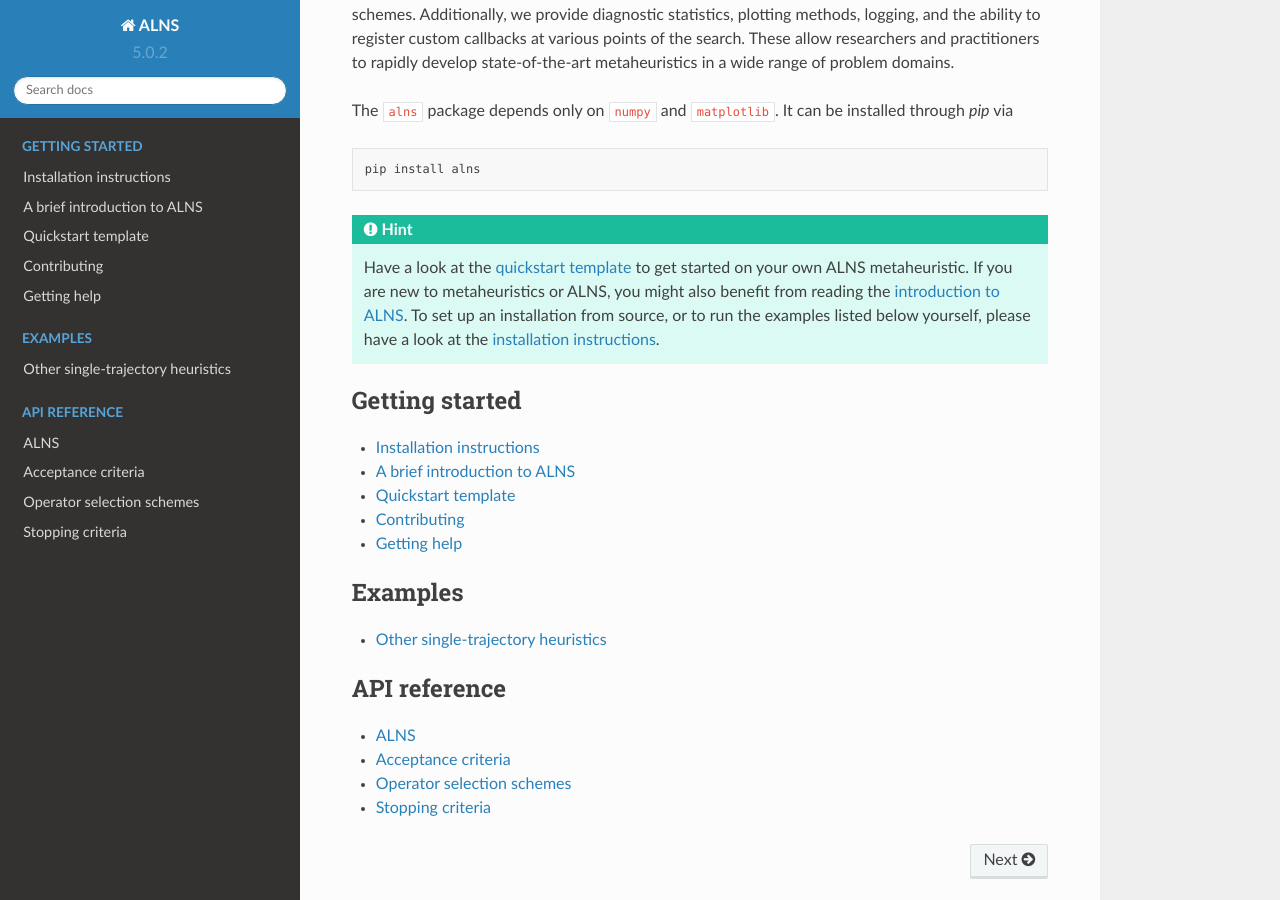
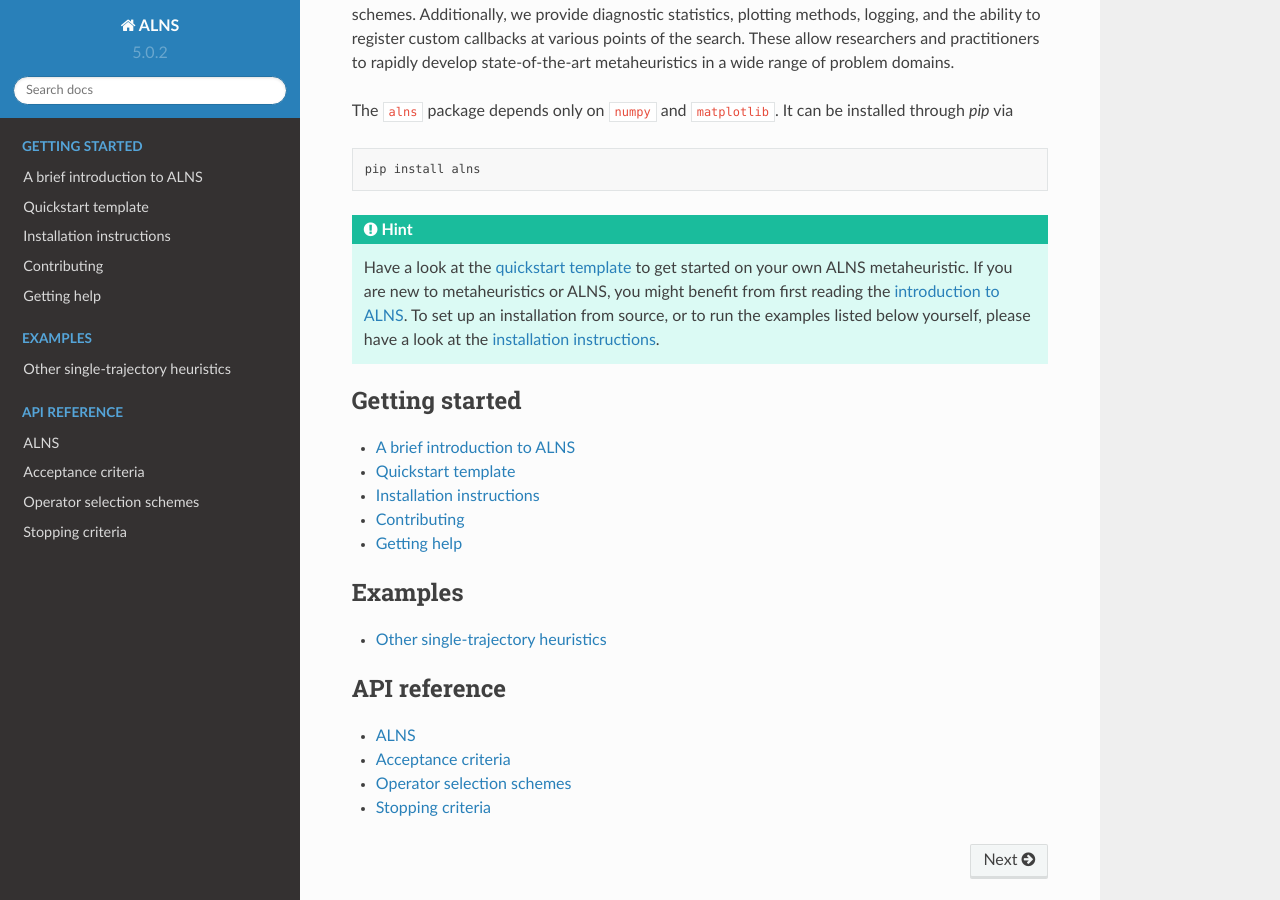
Before and after one commit to N-Wouda/ALNS, a Sphinx documentation site: the page built from docs/source/index.rst, in a window 1280 px wide and 900 px high, scrolled down 495 px. Built offline with Sphinx 7.4.7 and the Read the Docs theme 2.0.0, drawn with Linux system fonts in a browser that asks for light colours; pages that are not in the unit, such as notebooks, are missing from menus.

```diff
--- a/docs/source/index.rst
+++ b/docs/source/index.rst
@@ -25,16 +25,16 @@ It can be installed through *pip* via
 .. hint::
 
     Have a look at the :doc:`quickstart template <setup/template>` to get started on your own ALNS metaheuristic.
-    If you are new to metaheuristics or ALNS, you might also benefit from reading the :doc:`introduction to ALNS <setup/introduction_to_alns>`.
+    If you are new to metaheuristics or ALNS, you might benefit from first reading the :doc:`introduction to ALNS <setup/introduction_to_alns>`.
     To set up an installation from source, or to run the examples listed below yourself, please have a look at the :doc:`installation instructions <setup/installation>`.
 
 .. toctree::
    :maxdepth: 1
    :caption: Getting started
 
-   setup/installation
    setup/introduction_to_alns
    setup/template
+   setup/installation
    setup/contributing
    setup/getting_help
 
--- a/docs/source/setup/introduction_to_alns.rst
+++ b/docs/source/setup/introduction_to_alns.rst
@@ -51,7 +51,7 @@ In pseudocode, ALNS works as follows:
         **repeat** until stopping criteria is met:
             Select destroy and repair operator pair :math:`(d, r)` using operator selection scheme
             :math:`s^c \gets r(d(s))`
-            **if** candidate is accepted:
+            **if** :math:`s^c` is accepted:
                 :math:`s \gets s^c`
             **if** :math:`s^c` has a better objective value than :math:`s^*`:
                 :math:`s^* \gets s^c`
```
